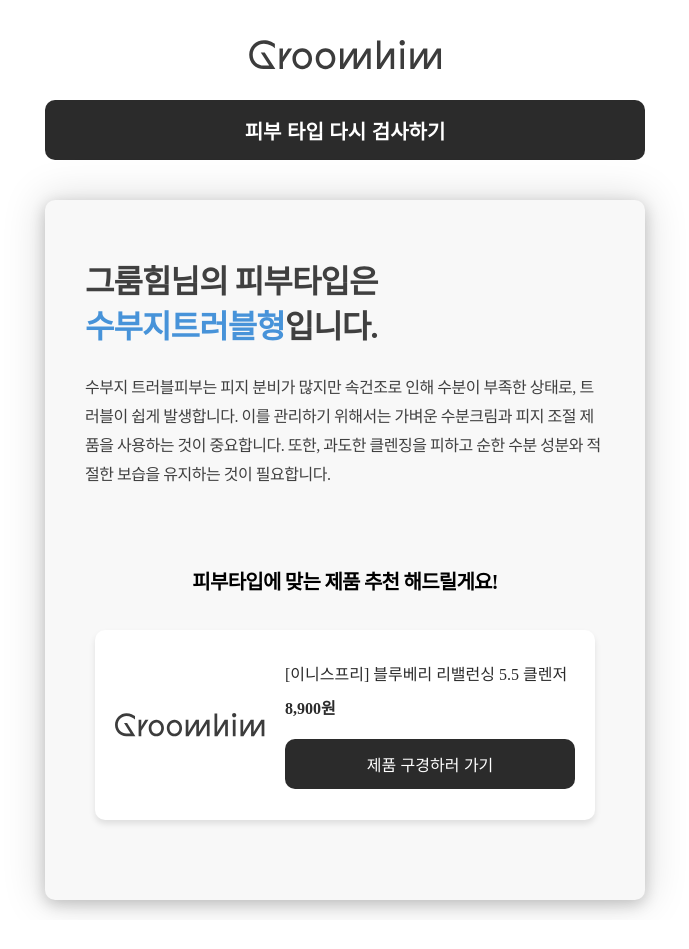
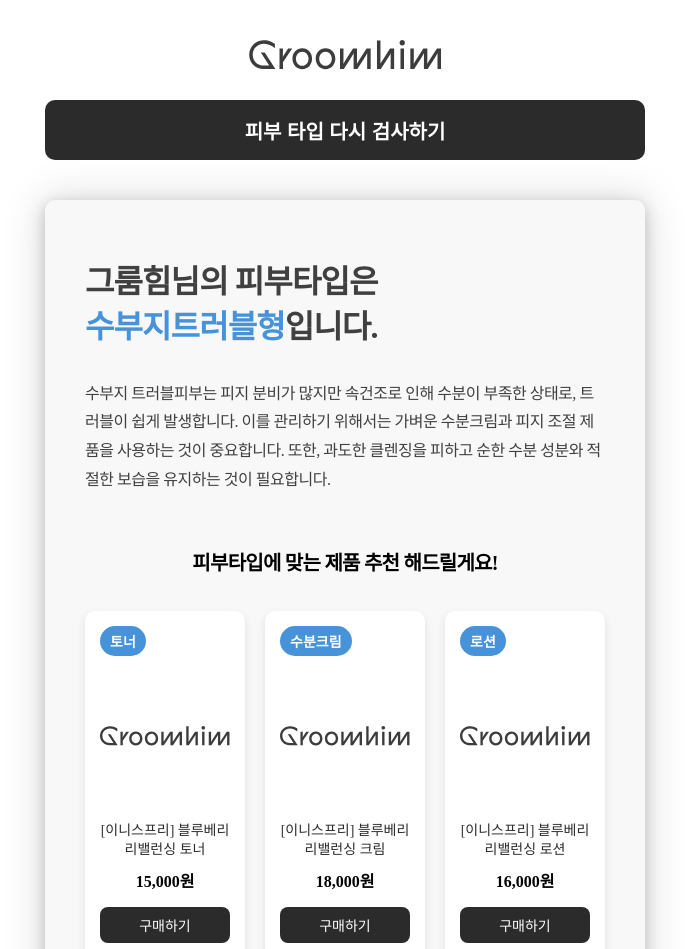
Before and after one commit to GroomHim/CarePick, a Next.js app: page /result in a window 1280 px wide. Shown: the top 949 px of the page, without its empty margins (295-984 px from the left). Before the commit the page ends 920 px from the top, so only its background shows below. Built offline with nearby package versions, Linux system fonts and the light colour scheme.

Commit message:
feat : 제품추천 3가지 유형으로 변경

```diff
--- a/src/components/ProductRecommendation.js
+++ b/src/components/ProductRecommendation.js
@@ -1,24 +1,42 @@
 "use client";
 import styles from "../styles/Result.module.css";
 
-export default function ProductRecommendation({ product }) {
+export default function ProductRecommendation({ products }) {
+  if (!products || products.length === 0) {
+    return (
+      <div className={styles.productSection}>
+        <p className={styles.productTitle}>피부타입에 맞는 제품 추천 해드릴게요!</p>
+        <p>추천할 제품이 없습니다.</p>
+      </div>
+    );
+  }
+
   return (
     <div className={styles.productSection}>
       <p className={styles.productTitle}>피부타입에 맞는 제품 추천 해드릴게요!</p>
 
-      <div className={styles.productCard}>
+      <div className={styles.productGrid}>
+        {products.map((product, index) => (
+          <div key={index} className={styles.productCard}>
+            <div className={styles.productType}>{product.type}</div>
             <div className={styles.productImageContainer}>
               <img
-            src={product.image}
+                src={product.image || "/logo.svg"}
                 alt={product.name}
                 className={styles.productImage}
+                onError={(e) => {
+                  e.target.src = "/logo.svg";
+                  e.target.onerror = null; // 무한 루프 방지
+                }}
               />
             </div>
             <div className={styles.productInfo}>
               <p className={styles.productName}>{product.name}</p>
               <p className={styles.productPrice}>{product.price}</p>
-          <button className={styles.buyButton}>제품 구경하러 가기</button>
+              <button className={styles.buyButton}>구매하기</button>
             </div>
+          </div>
+        ))}
       </div>
     </div>
   );
--- a/src/components/Result.js
+++ b/src/components/Result.js
@@ -13,13 +13,26 @@
     name: "수부지트러블형",
     description:
       "수부지 트러블피부는 피지 분비가 많지만 속건조로 인해 수분이 부족한 상태로, 트러블이 쉽게 발생합니다. 이를 관리하기 위해서는 가벼운 수분크림과 피지 조절 제품을 사용하는 것이 중요합니다. 또한, 과도한 클렌징을 피하고 순한 수분 성분와 적절한 보습을 유지하는 것이 필요합니다.",
-  });
-
-  // 기본 추천 제품
-  const [product, setProduct] = useState({
-    name: "[이니스프리] 블루베리 리밸런싱 5.5 클렌저",
-    price: "8,900원",
-    image: "/logo.svg",
+    products: [
+      {
+        type: "토너",
+        name: "[이니스프리] 블루베리 리밸런싱 토너",
+        price: "15,000원",
+        image: "/logo.svg",
+      },
+      {
+        type: "수분크림",
+        name: "[이니스프리] 블루베리 리밸런싱 크림",
+        price: "18,000원",
+        image: "/logo.svg",
+      },
+      {
+        type: "로션",
+        name: "[이니스프리] 블루베리 리밸런싱 로션",
+        price: "16,000원",
+        image: "/logo.svg",
+      }
+    ]
   });
 
   // 컴포넌트 마운트 시 로컬스토리지에서 피부 타입 정보 가져오기
@@ -33,11 +46,6 @@
       // 피부 타입 정보가 있으면 설정
       if (skinData && skinData.typeInfo) {
         setTypeInfo(skinData.typeInfo);
-
-        // 추천 제품이 있으면 첫 번째 제품 설정
-        if (skinData.typeInfo.products && skinData.typeInfo.products.length > 0) {
-          setProduct(skinData.typeInfo.products[0]);
-        }
       } else {
         console.log("피부 타입 정보가 없습니다:", localStorage.getItem("finalSkinType"));
       }
@@ -70,7 +78,7 @@
         <SkinTypeResult typeInfo={typeInfo} />
 
         {/* 제품 추천 컴포넌트 */}
-        <ProductRecommendation product={product} />
+        <ProductRecommendation products={typeInfo.products} />
       </div>
     </div>
   );
--- a/src/data/skinTypes.js
+++ b/src/data/skinTypes.js
@@ -7,17 +7,25 @@
   "건성 1번": {
     id: 1,
     name: "건성 1번",
-    description: "건성 1번 타입 피부는 건성으로 인해 수분이 부족하고, 피부가 예민하여 외부 자극에 민감하게 반응할 수 있는 유형입니다. 또한 착색도가 높아 색소침착이 발생하기 쉬운 특징이 있습니다. 이러한 피부는 수분 공급과 진정 케어에 특히 집중해야 하며, 촉촉함을 유지할 수 있는 고보습 제품을 사용하는 것이 중요합니다. 나이아신아마이드와 같은 미백 성분이 포함된 화장품을 사용하면 색소침착 완화에 도움이 됩니다. 피부가 예민하기 때문에 자극이 적은 약산성 제품을 선택하고, 레티놀 등 강한 기능성 성분을 사용할 때는 저농도부터 시작해 피부 적응 과정을 거치는 것이 좋습니다. 외출 시에는 자외선 차단제를 필수적으로 사용해 추가적인 착색을 방지해야 합니다. 또한, 수분과 영양을 동시에 공급할 수 있는 나이트 크림이나 수면 팩을 활용해 밤 사이 피부 장벽을 강화하는 것도 좋은 방법입니다.",
+    description: "건조하고 예민하며 착색이 잘 되는 피부타입입니다. 순한 성분의 보습제품과 자외선 차단제 사용이 필수적입니다. 과도한 각질 제거를 피하고 보습에 집중하세요.",
     products: [
       {
+        type: "토너",
         name: "[아비브] 어성초 카밍 토너 스킨부스터",
         price: "24,000원",
         image: "/products/abib_toner.jpg"
       },
       {
+        type: "수분크림",
         name: "[라로슈포제] 시카플라스트 밤 B5",
         price: "32,000원",
         image: "/products/laroche_cicaplast.jpg"
+      },
+      {
+        type: "로션",
+        name: "[아토팜] 탑투토 지성 로션",
+        price: "22,000원",
+        image: "/products/atopalm_lotion.jpg"
       }
     ]
   },
@@ -25,17 +33,25 @@
   "건성 2번": {
     id: 2,
     name: "건성 2번",
-    description: "건성 2번 타입 피부는 수분 부족으로 인해 건조함이 두드러지고, 착색도가 높아 색소침착이 고민이 될 수 있는 피부 유형입니다. 충분한 수분 공급과 보습을 통해 피부 장벽을 강화하는 것이 중요합니다. 나이아신아마이드 성분이 포함된 미백 기능성 화장품을 사용하면 색소침착 완화에 도움이 됩니다. 건성 피부는 쉽게 자극받기 쉬우므로, 자극이 적은 약산성 세안제와 고보습 크림을 사용하는 것이 좋습니다. 또한, 외출 시에는 자외선 차단제를 반드시 사용해 색소침착이 심화되는 것을 예방해야 합니다. 특히, 밤에는 영양이 풍부한 수면 팩을 사용해 피부를 촉촉하게 유지하는 것이 도움이 됩니다.",
+    description: "건조하고 착색이 잘 되지만 민감하지 않은 피부타입입니다. 풍부한 보습제와 함께 미백 기능성 제품 사용이 도움이 됩니다.",
     products: [
       {
-        name: "[이니스프리] 그린티 씨드 세럼",
-        price: "29,000원",
-        image: "/products/innisfree_serum.jpg"
+        type: "토너",
+        name: "[이니스프리] 그린티 씨드 토너",
+        price: "18,000원",
+        image: "/products/innisfree_toner.jpg"
       },
       {
-        name: "[코스알엑스] 갈락토미세스 에센스",
+        type: "수분크림",
+        name: "[이니스프리] 그린티 씨드 크림",
+        price: "29,000원",
+        image: "/products/innisfree_cream.jpg"
+      },
+      {
+        type: "로션",
+        name: "[코스알엑스] 갈락토미세스 로션",
         price: "28,000원",
-        image: "/products/cosrx_essence.jpg"
+        image: "/products/cosrx_lotion.jpg"
       }
     ]
   },
@@ -174,14 +190,22 @@
     description: "지성 2번 타입의 피부는 피지 분비량이 많아 유분기로 인한 고민이 생기기 쉬운 피부 유형입니다. 피지 때문에 모공이 막혀 여드름이나 일시적인 뾰루지가 발생하기 쉬우므로",
     products: [
       {
-        name: "[코스알엑스] BHA 블랙헤드 파워 리퀴드",
-        price: "21,000원",
-        image: "/products/cosrx_bha.jpg"
+        type: "토너",
+        name: "[아비브] 어성초 카밍 토너 스킨부스터",
+        price: "24,000원",
+        image: "https://image.oliveyoung.co.kr/cfimages/cf-goods/uploads/images/thumbnails/550/10/0000/0015/A00000015525319ko.jpg?l=ko"
       },
       {
-        name: "[메디힐] 티트리 에센셜 마스크",
-        price: "10,000원",
-        image: "/products/mediheal_mask.jpg"
+        type: "수분크림",
+        name: "[라로슈포제] 시카플라스트 밤 B5",
+        price: "32,000원",
+        image: "https://img.danawa.com/prod_img/500000/016/294/img/3294016_1.jpg?_v=20191202160042"
+      },
+      {
+        type: "로션",
+        name: "[아토팜] 탑투토 지성 로션",
+        price: "22,000원",
+        image: "https://m.toptotoe.kr/web/product/medium/201804/393_shop1_899210.jpg"
       }
     ]
   },
--- a/src/styles/Result.module.css
+++ b/src/styles/Result.module.css
@@ -87,6 +87,7 @@
   line-height: 180%;
   letter-spacing: -0.48px;
   margin-bottom: 60px;
+  margin-top: 30px;
 }
 
 .productSection {
@@ -105,60 +106,94 @@
   margin-bottom: 40px;
 }
 
+/* 제품 그리드 레이아웃 */
+.productGrid {
+  display: grid;
+  grid-template-columns: repeat(3, 1fr);
+  gap: 20px;
+  margin-top: 30px;
+}
+
 .productCard {
   display: flex;
+  flex-direction: column;
   background-color: white;
   border-radius: 10px;
-  box-shadow: 0px 4px 6px rgba(0, 0, 0, 0.1);
-  padding: 20px;
-  margin: 0 auto;
-  max-width: 500px;
+  box-shadow: 0px 4px 10px rgba(0, 0, 0, 0.1);
+  padding: 15px;
+  transition: transform 0.3s ease, box-shadow 0.3s ease;
+  height: 100%;
+}
+
+.productCard:hover {
+  transform: translateY(-5px);
+  box-shadow: 0px 6px 15px rgba(0, 0, 0, 0.15);
+}
+
+.productType {
+  background-color: #4793d9;
+  color: white;
+  font-weight: 600;
+  font-size: 14px;
+  padding: 5px 10px;
+  border-radius: 15px;
+  display: inline-block;
+  margin-bottom: 10px;
+  align-self: flex-start;
 }
 
 .productImageContainer {
-  width: 150px;
-  height: 150px;
-  margin-right: 20px;
+  width: 100%;
+  height: 140px;
+  display: flex;
+  justify-content: center;
+  align-items: center;
+  margin-bottom: 15px;
 }
 
 .productImage {
-  width: 100%;
-  height: 100%;
+  max-width: 100%;
+  max-height: 100%;
   object-fit: contain;
 }
 
 .productInfo {
   display: flex;
   flex-direction: column;
-  justify-content: center;
-  text-align: left;
-  flex: 1;
+  flex-grow: 1;
 }
 
 .productName {
-  font-size: 16px;
+  font-size: 14px;
   font-weight: 500;
-  margin-bottom: 10px;
+  margin-bottom: 8px;
   color: #2b2b2b;
+  line-height: 1.4;
+  flex-grow: 1;
 }
 
 .productPrice {
   font-size: 16px;
   font-weight: 700;
-  margin-bottom: 20px;
-  color: #2b2b2b;
+  margin-bottom: 15px;
+  color: #000;
 }
 
 .buyButton {
   width: 100%;
-  height: 50px;
   background-color: #2b2b2b;
   color: white;
   border: none;
-  border-radius: 10px;
-  font-size: 16px;
+  border-radius: 8px;
+  padding: 8px 0;
+  font-size: 14px;
   font-weight: 500;
   cursor: pointer;
+  transition: background-color 0.3s;
+}
+
+.buyButton:hover {
+  background-color: #444;
 }
 
 @media (max-width: 650px) {
@@ -167,19 +202,21 @@
   .resultBox {
     width: 90%;
   }
+}
+
+@media (max-width: 768px) {
+  .productGrid {
+    grid-template-columns: 1fr;
+  }
 
   .productCard {
-    flex-direction: column;
-    align-items: center;
+    max-width: 100%;
   }
+}
 
-  .productImageContainer {
-    margin-right: 0;
-    margin-bottom: 20px;
-  }
-
-  .productInfo {
-    text-align: center;
+@media (min-width: 769px) and (max-width: 1024px) {
+  .productGrid {
+    grid-template-columns: repeat(2, 1fr);
   }
 }
 
```
Lines whose indentation alone changed are shown as unchanged.
